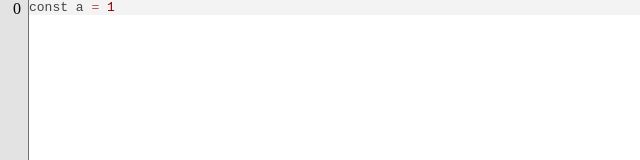
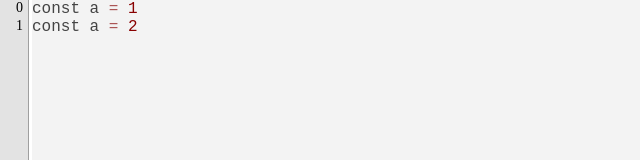
Before and after one commit to OnlineJudgeProjectTeam/online-judge-fe, a Vue app: page /detail in a window 1280 px wide. Shown: the top 160 px of the page, without its empty margins (0-640 px from the left). Built offline with nearby package versions, Linux system fonts and the light colour scheme.

Commit message:
fix: request

```diff
--- a/src/components/CodeEditor.vue
+++ b/src/components/CodeEditor.vue
@@ -1,7 +1,7 @@
 <script lang="ts" setup>
 import { ref } from "vue";
 
-const code = ref<string[]>(["const a = 1"]);
+const code = ref<string[]>(["const a = 1", "const a = 2"]);
 </script>
 
 <template>
@@ -29,21 +29,25 @@ const code = ref<string[]>(["const a = 1"]);
   width: 28px;
   min-height: 100vh;
   left: 0;
-  border-right: 1px solid rgba($color: #000000, $alpha: 0.5);
+  border-right: 1px solid rgba($color: #000000, $alpha: 0.3);
   background-color: #e3e3e3;
 }
 
 .code-container {
   position: relative;
-  margin-left: 29px;
+  min-height: 100vh;
+  margin-left: 32px;
+  background-color: #f3f3f3;
 
   .line-number {
     position: absolute;
     left: -16px;
+    font-size: 14px;
   }
 
   .code {
     & > pre > code {
+      font-size: 16px;
       padding: 0;
     }
   }
--- a/src/network/request.ts
+++ b/src/network/request.ts
@@ -2,13 +2,12 @@ import { Token } from "@/type/user";
 import { getToken } from "@/utils/token";
 import axios, { AxiosRequestConfig } from "axios";
 import { Ref, ref } from "vue";
-import { Res } from "@/type";
 
 const baseURL = "";
 
 const requestSet = new Set<string>();
 
-function request<T>(config: AxiosRequestConfig): Res<T> | undefined {
+function request<T>(config: AxiosRequestConfig) {
   const key =
     JSON.stringify(config.data) + config.url! + JSON.stringify(config.params);
 
@@ -17,9 +16,7 @@ function request<T>(config: AxiosRequestConfig): Res<T> | undefined {
   let whenFinish = Promise.resolve();
 
   if (requestSet.has(key)) {
-    return;
-  }
-
+  } else {
     const instance = axios.create({
       baseURL,
       timeout: 60000,
@@ -58,7 +55,7 @@ function request<T>(config: AxiosRequestConfig): Res<T> | undefined {
     whenFinish.then(() => {
       requestSet.delete(key);
     });
-
+  }
   return {
     fetching,
     data,
```
Also changed, not shown: src/type/index.ts (deleted, +0 -7 lines). Lines whose indentation alone changed are shown as unchanged.
